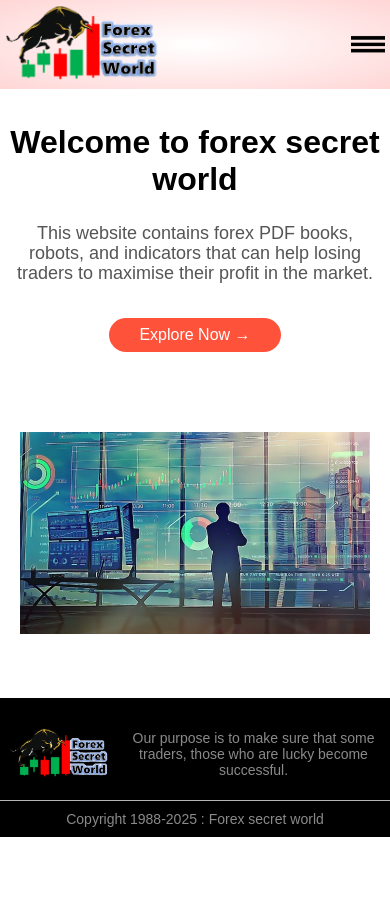
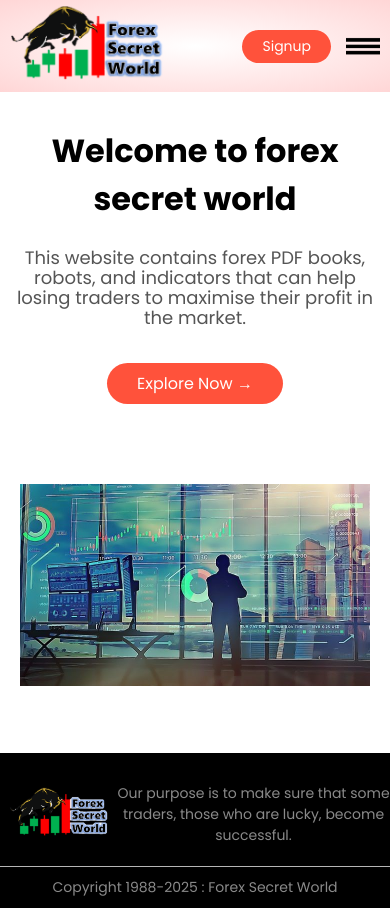
Before and after one commit to ForexSecretWorld/forexsecretworld1, a plain HTML site: page index.html in a window 390 px wide. Before the commit the page ends 844 px from the top, so only its background shows below. Drawn offline with Linux system fonts and the light colour scheme; a web font is replaced by a local one.

Commit message:
Update index.html

```diff
--- a/index.html
+++ b/index.html
@@ -3,28 +3,134 @@
 <head>
   <meta charset="UTF-8">
   <meta name="viewport" content="width=device-width, initial-scale=1.0">
-     <title> FOREX SECRET WORLD</title>
-     <link rel="stylesheet" href="style.css">
-     <link href="https://fonts.gloogleapis.com/css2?
-     family=poppins:wght@300;400;500;600;700&display=swap"
-     rel="stylesheet">
+  <title>FOREX SECRET WORLD</title>
+  <link href="https://fonts.googleapis.com/css2?family=Poppins:wght@300;400;500;600;700&display=swap" rel="stylesheet">
+  <style>
+    * { margin: 0; padding: 0; box-sizing: border-box; }
+    body { font-family: 'Poppins', sans-serif; }
+
+    .navbar {
+      display: flex;
+      align-items: center;
+      justify-content: space-between;
+      padding: 5px 10px;
+      background: radial-gradient(#fff,#ffd6d6);
+    }
+    nav { flex: 1; text-align: right; }
+    nav ul { display: inline-block; list-style-type: none; margin-right: 20px; }
+    nav ul li { display: inline-block; margin-right: 20px; }
+    a { text-decoration: none; color: #555; }
+    p { color: #555; }
+
+    .login-link {
+      background: #ff523b;
+      color: #fff;
+      font-size: 14px;    /* Text size */
+      padding: 6px 20px;
+      border-radius: 20px;
+      transition: background 0.3s;
+    }
+    .login-link:hover { background: #563434; }
+
+    .container { max-width: 2000px; }
+    .row { display: flex; align-items: center; flex-wrap: wrap; justify-content: space-around; }
+    .col-2 { padding: 10px; flex-basis: 50%; min-width: 300px; }
+    .col-2 img { max-width: 100%; padding: 50px 10px; }
+    .col-2 h1 { margin: 25px 0; }
+    .col-2 p { font-size: 18px; line-height: 20px; margin: 25px 0; }
+
+    .btn-1 {
+      display: inline-block;
+      background: #ff523b;
+      color: #fff;
+      padding: 8px 30px;
+      margin: 10px;
+      border-radius: 30px;
+      transition: background 0.5s;
+    }
+    .btn-1:hover { background: #563434; }
+
+    .menue-icon {
+      width: 34px;
+      margin-left: 15px;
+      display: none;
+      cursor: pointer;
+    }
+
+    /* Desktop (default): menu visible inline */
+    #MenuItems {
+      max-height: none;
+    }
+
+/* Mobile menu toggle */
+@media only screen and (max-width: 800px) {
+  nav ul {
+    position: absolute;
+    top: 70px;
+    left: 0;
+    background: #333;
+    width: 100%;
+    overflow: hidden;
+    transition: max-height 0.3s ease;
+  }
+  nav ul li {
+    display: block;
+    margin: 3px 20px 3px 20px; /* top right bottom left */
+  }
+  nav ul li a {
+    color: #fff;
+    display: block;
+    padding: 10px 0; /* optional vertical padding */
+    border-bottom: 1px solid #555; /* line below all items */
+  }
+  .menue-icon { display: block; }
+  #MenuItems {
+    max-height: 0; /* collapsed by default */
+  }
+}
+
+
+    @media only screen and (max-width: 600px) {
+      .row { text-align: center; }
+      .col-2 { flex-basis: 100%; }
+    }
+
+    .header { background: #fff; }
+
+    .footer {
+      background: #000;
+      color: #8a8a8a;
+      font-size: 14px;
+      padding: 30px 0 10px;
+    }
+    .footer p { color: #8a8a8a; }
+    .footer-col-1, .footer-col-2 { min-width: 100px; margin-bottom: 10px; }
+    .footer-col-1 { flex-basis: 30%; }
+    .footer-col-2 { flex: 1; }
+    .footer-col-1 img { width: 100px; }
+    .footer hr { border: none; margin: 10px 0; height: 1px; background: #b5b5b5; }
+    .copyright { text-align: center; }
+  </style>
 </head>
 <body>
   <div class="header">
     <div class="container">
       <div class="navbar">
         <div class="logo">
-          <img src="logo2.png" width="155px">
+          <img src="logo2.png" width="155px" alt="Logo">
         </div>
         <nav>
           <ul id="MenuItems">
             <li><a href="products.html">Tools categories</a></li>
+            <li><a href="login.html">Open Account</a></li>
             <li><a href="help.html">Help</a></li>
           </ul>
         </nav>
-        <img src="menue.png" class="menue-icon"
-          onclick="menutoggle()">
+        <!-- ✅ Login always visible -->
+        <a href="login.html" class="login-link">Signup</a>
+        <img src="menue.png" class="menue-icon" onclick="menutoggle()" alt="Menu Icon">
       </div>
+
       <div class="row">
         <div class="col-2">
           <h1>Welcome to forex secret world</h1>
@@ -33,41 +139,50 @@
           <a href="products.html" class="btn-1">Explore Now &#8594;</a>
         </div>
         <div class="col-2">
-               <img src="forexpicture.jpg">
+          <img src="forexpicture.jpg" alt="Forex Picture">
         </div>
       </div>
     </div>
   </div>
+
 <script>
   var MenuItems = document.getElementById("MenuItems");
+  var menuBtn = document.querySelector(".menue-icon");
 
+  // Initially collapse menu
   MenuItems.style.maxHeight = "0px";
 
-      function menutoggle(){
-                            if(MenuItems.style.maxHeight == "0px")
-                            {MenuItems.style.maxHeight = "200px";}
-                            else
-                            {MenuItems.style.maxHeight = "0px"; }
+  // Toggle menu on button click
+  function menutoggle() {
+    if (MenuItems.style.maxHeight === "0px") {
+      MenuItems.style.maxHeight = MenuItems.scrollHeight + "px"; // dynamic height
+    } else {
+      MenuItems.style.maxHeight = "0px";
+    }
+  }
 
+  // Close menu if user clicks outside
+  document.addEventListener("click", function(event) {
+    if (!MenuItems.contains(event.target) && !menuBtn.contains(event.target)) {
+      MenuItems.style.maxHeight = "0px";
     }
+  });
 </script>
+
+
   <div class="footer">
     <div class="container">
       <div class="row">
         <div class="footer-col-1">
-               <img src="logo2.png">
+          <img src="logo2.png" alt="Footer Logo">
         </div>
-
         <div class="footer-col-2">
-               <p>Our purpose is to make sure that some traders, those who are lucky                       become successful.
-               </p>
+          <p>Our purpose is to make sure that some traders, those who are lucky, become successful.</p>
         </div>
       </div>
     </div>
     <hr>
-      <p class="copyright">Copyright 1988-2025 : Forex secret world</p>
+    <p class="copyright">Copyright 1988-2025 : Forex Secret World</p>
   </div>
-  </div>
-
 </body>
 </html>
```
Lines whose indentation alone changed are shown as unchanged.
